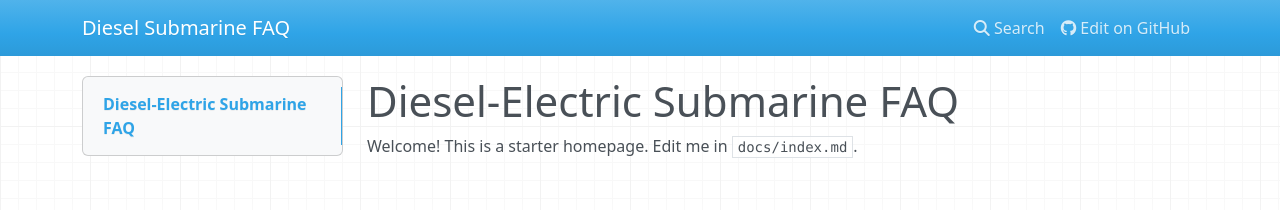
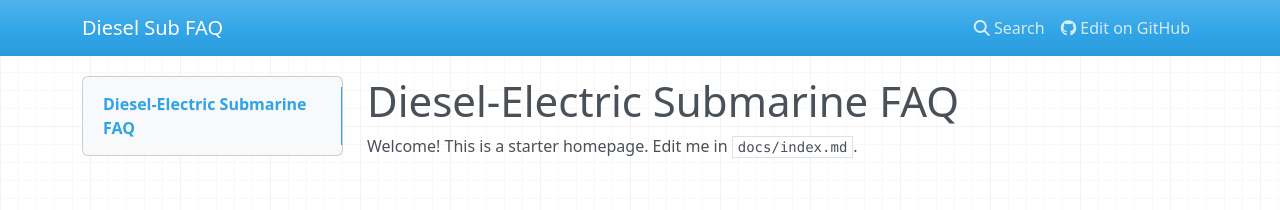
Before and after one commit to igreisman/diesel-sub-faq, an MkDocs documentation site: the page built from docs/index.md, in a window 1280 px wide. Shown: the top 210 px of the page. Built offline with MkDocs 1.6.1, drawn with Linux system fonts in a browser that asks for light colours; nearby versions of some CDN libraries.

Commit message:
Update site name in mkdocs configuration

```diff
--- a/mkdocs.yml
+++ b/mkdocs.yml
@@ -1,4 +1,4 @@
-site_name: Diesel Submarine FAQ
+site_name: Diesel Sub FAQ
 site_url: https://igreisman.github.io/diesel-sub-faq/
 repo_url: https://github.com/igreisman/diesel-sub-faq
 edit_uri: edit/main/docs/
```
